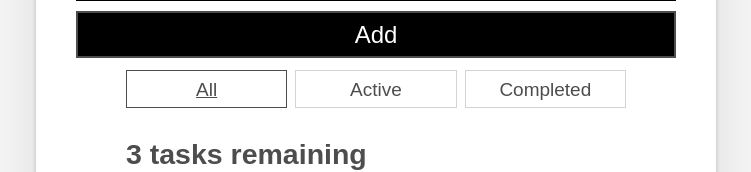
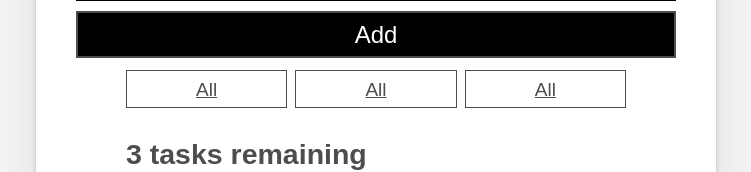
Before and after one commit to dgadish/todo_react, a React (Create React App) app: page / in a window 1280 px wide. Shown: the part 259-431 px from the top of the page, without its empty margins (264-1015 px from the left). Built offline with nearby package versions, Linux system fonts and the light colour scheme.

Commit message:
Componentise the form and filter buttons - in progress

```diff
--- a/src/App.js
+++ b/src/App.js
@@ -1,6 +1,7 @@
 import React from 'react';
 import Todo from './components/Todo';
-
+import Form from './components/Form';
+import FilterButton from './components/FilterButton';
 
 
 function App(props) {
@@ -17,39 +18,11 @@
   return (
     <div className="todoapp stack-large">
       <h1>TodoMatic</h1>
-      <form>
-        <h2 className="label-wrapper">
-          <label htmlFor="new-todo-input" className="label__lg">
-            What needs to be done?
-          </label>
-        </h2>
-        <input
-          type="text"
-          id="new-todo-input"
-          className="input input__lg"
-          name="text"
-          autoComplete="off"
-        />
-        <button type="submit" className="btn btn__primary btn__lg">
-          Add
-        </button>
-      </form>
+      <Form />
       <div className="filters btn-group stack-exception">
-        <button type="button" className="btn toggle-btn" aria-pressed="true">
-          <span className="visually-hidden">Show </span>
-          <span>all</span>
-          <span className="visually-hidden"> tasks</span>
-        </button>
-        <button type="button" className="btn toggle-btn" aria-pressed="false">
-          <span className="visually-hidden">Show </span>
-          <span>Active</span>
-          <span className="visually-hidden"> tasks</span>
-        </button>
-        <button type="button" className="btn toggle-btn" aria-pressed="false">
-          <span className="visually-hidden">Show </span>
-          <span>Completed</span>
-          <span className="visually-hidden"> tasks</span>
-        </button>
+        <FilterButton />
+        <FilterButton />
+        <FilterButton />
       </div>
       <h2 id="list-heading">
         3 tasks remaining
--- /dev/null
+++ b/src/components/FilterButton.js
@@ -0,0 +1,11 @@
+import React from "react";
+
+export default function FilterButton(props) {
+    return (
+        <button type="button" className="btn toggle-btn" aria-pressed="true">
+          <span className="visually-hidden">Show </span>
+          <span>all</span>
+          <span className="visually-hidden"> tasks</span>
+        </button>
+    );
+}
--- /dev/null
+++ b/src/components/Form.js
@@ -0,0 +1,23 @@
+import React from "react";
+
+export default function Form(props) {
+    return (
+        <form>
+        <h2 className="label-wrapper">
+          <label htmlFor="new-todo-input" className="label__lg">
+            What needs to be done?
+          </label>
+        </h2>
+        <input
+          type="text"
+          id="new-todo-input"
+          className="input input__lg"
+          name="text"
+          autoComplete="off"
+        />
+        <button type="submit" className="btn btn__primary btn__lg">
+          Add
+        </button>
+      </form>
+    );
+}
```
